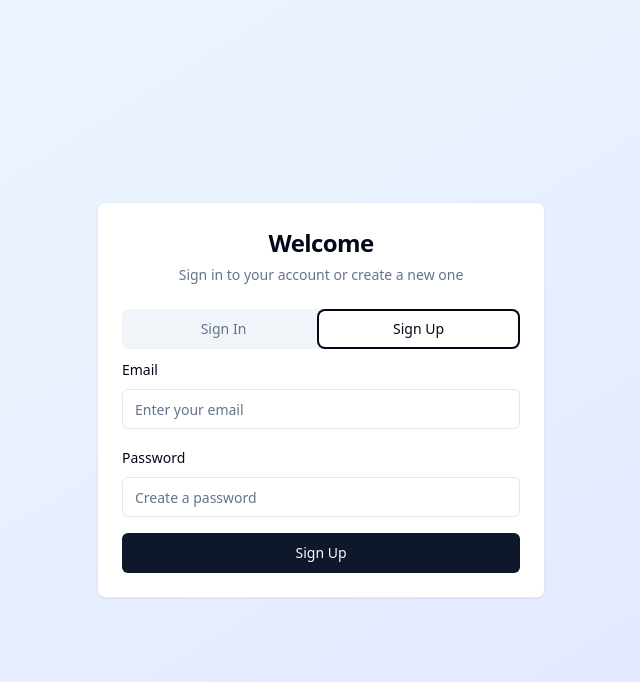
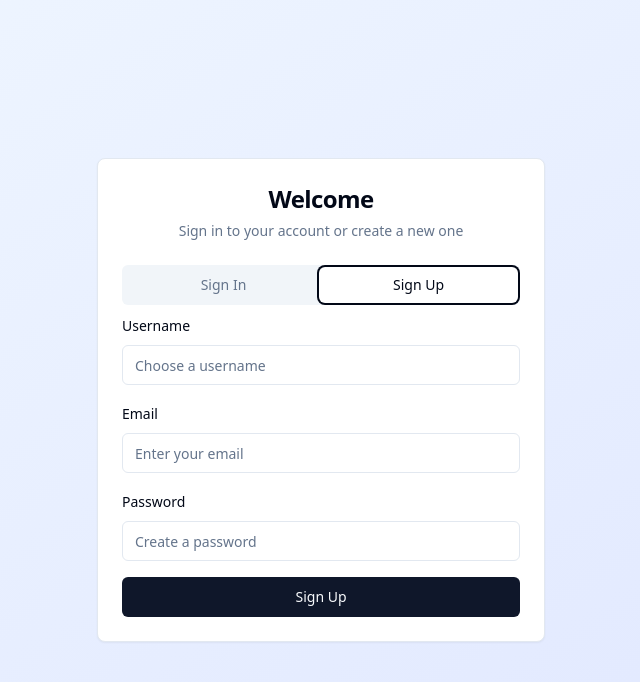
Before and after one commit to Khushi-83/curated-feed-nexus, a React (Vite) app: page /auth in a window 1280 px wide. Both pictures are taken after a click on the tab "Sign Up". Shown: the top 682 px of the page, without its empty margins (319-959 px from the left). Built offline with nearby package versions, Linux system fonts and the light colour scheme.

Commit message:
feat: Display username in navbar and auth
- Added username to authentication process.
- Displayed the username in the navigation bar instead of the email.
- Updated relevant components to reflect the changes.

```diff
--- a/src/components/Navigation.tsx
+++ b/src/components/Navigation.tsx
@@ -13,6 +13,9 @@ const Navigation = () => {
 
   if (!user) return null;
 
+  // Get username from user metadata, fallback to email
+  const displayName = user.user_metadata?.username || user.email;
+
   return (
     <nav className="bg-white shadow-sm border-b">
       <div className="max-w-7xl mx-auto px-4 sm:px-6 lg:px-8">
@@ -23,7 +26,7 @@ const Navigation = () => {
           <div className="flex items-center space-x-4">
             <div className="flex items-center text-sm text-gray-700">
               <User className="h-4 w-4 mr-2" />
-              {user.email}
+              {displayName}
             </div>
             <Button variant="outline" size="sm" onClick={handleSignOut}>
               <LogOut className="h-4 w-4 mr-2" />
--- a/src/contexts/AuthContext.tsx
+++ b/src/contexts/AuthContext.tsx
@@ -7,7 +7,7 @@ interface AuthContextType {
   user: User | null;
   session: Session | null;
   loading: boolean;
-  signUp: (email: string, password: string) => Promise<{ error: any }>;
+  signUp: (email: string, password: string, username: string) => Promise<{ error: any }>;
   signIn: (email: string, password: string) => Promise<{ error: any }>;
   signOut: () => Promise<void>;
 }
@@ -47,14 +47,17 @@ export const AuthProvider: React.FC<{ children: React.ReactNode }> = ({ children
     return () => subscription.unsubscribe();
   }, []);
 
-  const signUp = async (email: string, password: string) => {
+  const signUp = async (email: string, password: string, username: string) => {
     const redirectUrl = `${window.location.origin}/`;
 
     const { error } = await supabase.auth.signUp({
       email,
       password,
       options: {
-        emailRedirectTo: redirectUrl
+        emailRedirectTo: redirectUrl,
+        data: {
+          username: username
+        }
       }
     });
     return { error };
--- a/src/pages/Auth.tsx
+++ b/src/pages/Auth.tsx
@@ -13,6 +13,7 @@ import { Loader2 } from 'lucide-react';
 const Auth = () => {
   const [email, setEmail] = useState('');
   const [password, setPassword] = useState('');
+  const [username, setUsername] = useState('');
   const [loading, setLoading] = useState(false);
   const { signIn, signUp } = useAuth();
   const navigate = useNavigate();
@@ -53,7 +54,7 @@ const Auth = () => {
     setLoading(true);
 
     try {
-      const { error } = await signUp(email, password);
+      const { error } = await signUp(email, password, username);
       if (error) {
         toast({
           variant: "destructive",
@@ -125,6 +126,17 @@ const Auth = () => {
             <TabsContent value="signup">
               <form onSubmit={handleSignUp} className="space-y-4">
                 <div className="space-y-2">
+                  <Label htmlFor="signup-username">Username</Label>
+                  <Input
+                    id="signup-username"
+                    type="text"
+                    placeholder="Choose a username"
+                    value={username}
+                    onChange={(e) => setUsername(e.target.value)}
+                    required
+                  />
+                </div>
+                <div className="space-y-2">
                   <Label htmlFor="signup-email">Email</Label>
                   <Input
                     id="signup-email"
--- a/src/store/index.ts
+++ b/src/store/index.ts
@@ -4,21 +4,21 @@ import { persistStore, persistReducer } from 'redux-persist';
 import storage from 'redux-persist/lib/storage';
 import { combineReducers } from '@reduxjs/toolkit';
 import { apiSlice } from './api/apiSlice';
-import userPreferencesReducer from './slices/userPreferencesSlice';
-import contentReducer from './slices/contentSlice';
-import uiReducer from './slices/uiSlice';
+import contentSlice from './slices/contentSlice';
+import uiSlice from './slices/uiSlice';
+import userPreferencesSlice from './slices/userPreferencesSlice';
 
 const persistConfig = {
   key: 'root',
   storage,
-  whitelist: ['userPreferences', 'ui'],
+  whitelist: ['content', 'ui', 'userPreferences'],
 };
 
 const rootReducer = combineReducers({
-  [apiSlice.reducerPath]: apiSlice.reducer,
-  userPreferences: userPreferencesReducer,
-  content: contentReducer,
-  ui: uiReducer,
+  api: apiSlice.reducer,
+  content: contentSlice,
+  ui: uiSlice,
+  userPreferences: userPreferencesSlice,
 });
 
 const persistedReducer = persistReducer(persistConfig, rootReducer);
@@ -31,7 +31,6 @@ export const store = configureStore({
         ignoredActions: ['persist/PERSIST', 'persist/REHYDRATE'],
       },
     }).concat(apiSlice.middleware),
-  devTools: process.env.NODE_ENV !== 'production',
 });
 
 export const persistor = persistStore(store);
```
